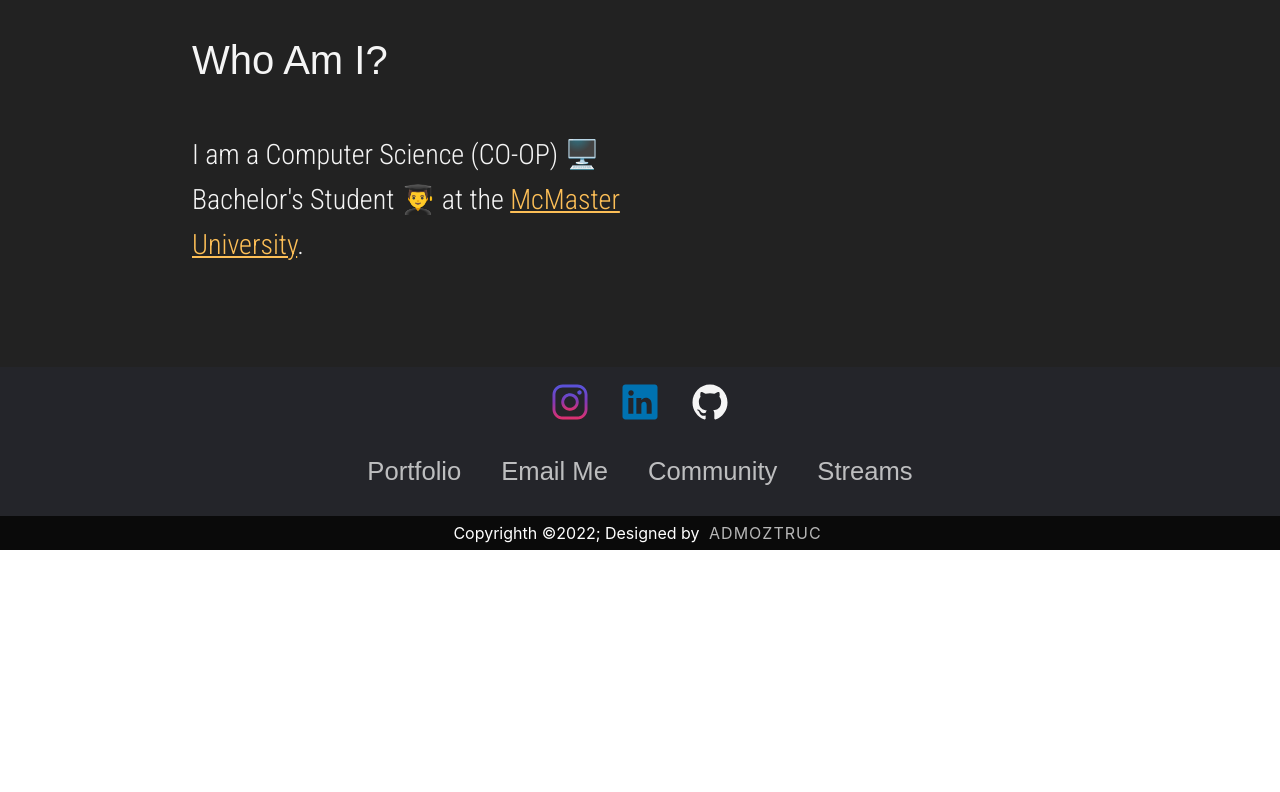
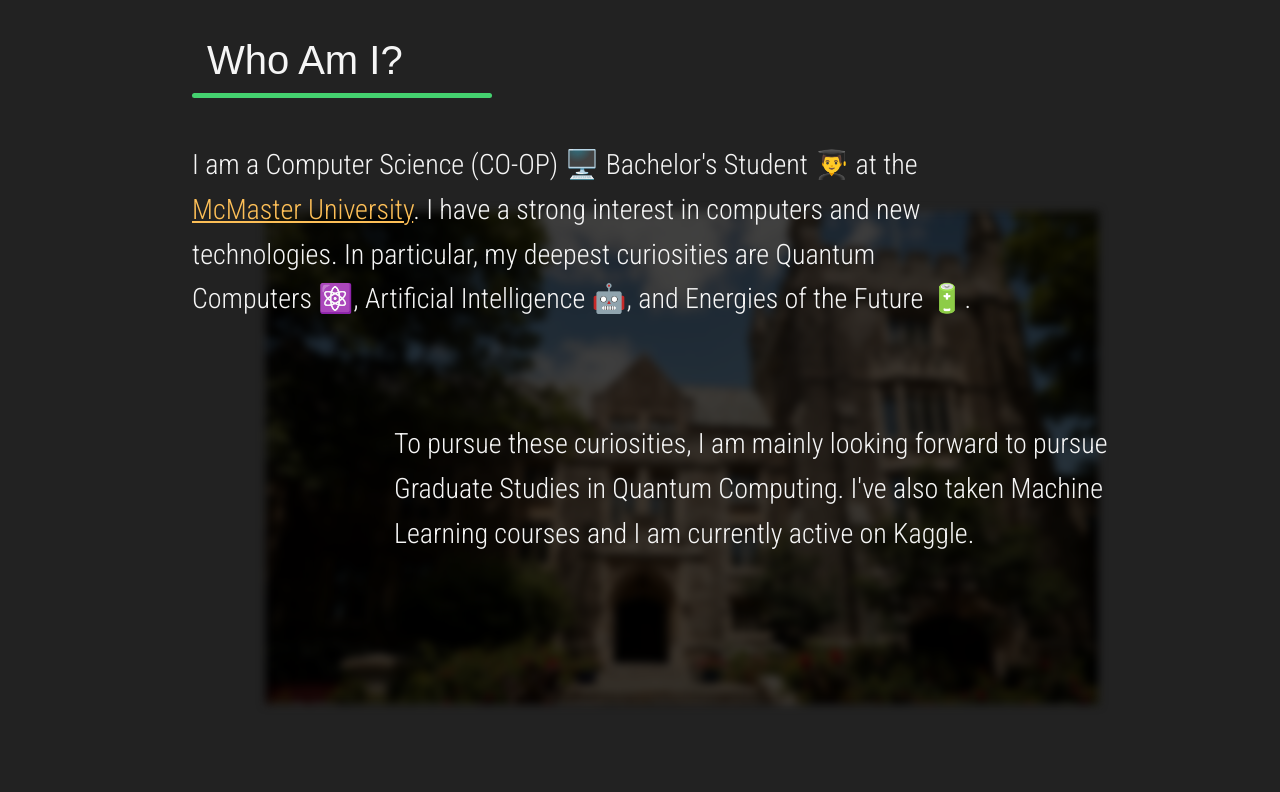
Before and after one commit to FarukEfe/personal-website, a React (Create React App) app: page / in a window 1280 px wide. Shown: the part 802-1594 px from the top of the page. Before the commit the page ends 1352 px from the top, so only its background shows below. Built offline with nearby package versions, Linux system fonts and the light colour scheme; a web font is replaced by a local one.

Commit message:
"About Me" section first version complete, "Education" page is currently being worked on

```diff
--- a/src/Components/Banner/styles.css
+++ b/src/Components/Banner/styles.css
@@ -1,5 +1,5 @@
 .banner-header {
-    width: 100vw;
+    width: 100%;
     height: 100vh;
 
     display: grid;
--- a/src/Components/Navbar/index.js
+++ b/src/Components/Navbar/index.js
@@ -25,4 +25,6 @@ class Navbar extends React.Component {
     }
 }
 
+// <img alt="gmail" style={{width: 25, height: 25}} src={process.env.PUBLIC_URL + "/images/socials/gmail.svg"} />
+
 export default Navbar;
--- a/src/Components/Navbar/styles.css
+++ b/src/Components/Navbar/styles.css
@@ -6,7 +6,7 @@
     padding: 10px 30px;
 
     position: absolute;
-    width: 100vw;
+    width: 100%;
     height: fit-content;
     left: 0px;
     top: 0px;
@@ -70,12 +70,15 @@
 }
 
 .nav_links li a:hover {
-    color: #FDBF57;
+    color: rgb(68, 209, 111);
 }
 
+/*
+    Not yet used, but keeping the code just in case
+*/
 #navigation button {
     padding: 6px 18px;
-    background-color: #FDBF57;
+    background-color: whitesmoke;
     border: none;
     border-radius: 50px;
     cursor: pointer;
@@ -83,5 +86,5 @@
 }
 
 #navigation button:hover {
-    background-color: rgba(10, 165, 204,0.8);
+    background-color: rgb(68, 209, 111);
 }
--- a/src/Pages/Education/styles.css
+++ b/src/Pages/Education/styles.css
@@ -1,5 +1,5 @@
 #education {
-    width: 100vw;
+    width: 100%;
     height: fit-content;
     display: flex;
     flex-direction: column;
--- a/src/Pages/Main/index.js
+++ b/src/Pages/Main/index.js
@@ -1,6 +1,7 @@
 import React from "react";
 
 import Banner from "../../Components/Banner/index.js";
+import EducationPage from "../Education/index.js"
 
 /* CSS */
 import "./styles.css";
@@ -10,11 +11,20 @@ export default function MainPage() {
         <div id="main">
             <Banner />
             <div className="content about-me">
-                <h1 className="stick-semibold">Who Am I?</h1>
-                <div className="paragraphs">
-                    <div className="p-stretch push-left"><p className="roboto-light">I am a Computer Science (CO-OP) 🖥️ Bachelor's Student 👨‍🎓 at the <a href="/" id="mcmaster-link" className="roboto-light">McMaster University</a>.</p></div>
-                    <div className="p-stretch push-right"><p className="roboto-light"></p></div>
+                <h1 className="content-title stick-semibold">Who Am I?</h1>
+                <div className="p-container">
+                    <div className="paragraphs">
+                        <div className="p-stretch push-left"><p className="roboto-light">I am a Computer Science (CO-OP) 🖥️ Bachelor's Student 👨‍🎓 at the <a href="/" id="mcmaster-link" className="roboto-light">McMaster University</a>. I have a strong interest in computers and new technologies. In particular, my deepest curiosities are Quantum Computers ⚛️, Artificial Intelligence 🤖, and Energies of the Future 🔋.</p></div>
+                        <div className="p-stretch push-right"><p className="roboto-light">To pursue these curiosities, I am mainly looking forward to pursue Graduate Studies in Quantum Computing. I've also taken Machine Learning courses and I am currently active on Kaggle.</p></div>
+                    </div>
+                    <div className="content-bg">
+                        <img alt="aboutme" src={process.env.PUBLIC_URL + "/images/bg/mcmaster.jpg"} />
+                    </div>
                 </div>
+            </div>
+            <div className="content education">
+                <h1 className="content-title stick-semibold">Education</h1>
+                <EducationPage />
             </div>
         </div>
     )
--- a/src/Pages/Main/styles.css
+++ b/src/Pages/Main/styles.css
@@ -1,10 +1,12 @@
 #main {
-    width: 100vw;
+    width: 100%;
     display: flex;
     flex-direction: column;
     align-items: center;
     justify-content: center;
     gap: 40px;
+
+    margin-bottom: 50px;
 }
 
 .content {
@@ -19,29 +21,56 @@
     padding-right: 15%;
 }
 
-.reverse {
-    align-items: end !important;
+/*
+    CSS for all content boxes
+*/
+
+.content .content-title {
+    color: whitesmoke;
+    font-size: 40px;
+    text-align: start;
+
+    background: transparent;
+    border-radius: 10px;
+    height: 5px;
+    width: 300px;
+    box-shadow: 0 55px 0 0 rgb(68, 209, 111);
+
+    padding-left: 15px;
+    margin-bottom: 50px;
 }
 
-.content h1 {
-    color: whitesmoke;
-    font-size: 40px;
+/*
+    Alignment for about-me
+*/
+
+.about-me .p-container {
+    display: grid;
+    grid-template-columns: 1;
+    grid-template-rows: 1;
 }
 
-.content .paragraphs p {
-    width: 50%;
+/*Content of about-me*/
+
+.about-me .paragraphs {
+    grid-row: 1;
+    grid-column: 1;
+    width: 100%;
+    display: flex;
+    flex-direction: column;
+    gap: 100px;
+
+    position: relative;
+    z-index: 9;
+}
+
+.about-me .paragraphs p {
+    width: 80%;
     color: whitesmoke;
     font-size: 28px;
     letter-spacing: 1.2;
     line-height: 1.6;
-
-}
-
-.paragraphs {
-    width: 100%;
-    display: flex;
-    flex-direction: column;
-    gap: 100px;
+    text-align: start;
 }
 
 .push-left, .push-right {
@@ -53,12 +82,10 @@
 
 .push-left {
     justify-content: start;
-    text-align: start;
 }
 
 .push-right {
     justify-content: end;
-    text-align: end;
 }
 
 #mcmaster-link {
@@ -69,3 +96,27 @@
     letter-spacing: 1.2;
     line-height: 1.6;
 }
+
+/*Background of about-me*/
+
+.about-me .content-bg {
+    grid-row: 1;
+    grid-column: 1;
+    width: 100%;
+    height: 100%;
+    display: grid;
+    grid-template-columns: 1;
+    grid-template-rows: 1;
+
+    position: relative;
+    z-index: 8;
+}
+
+.about-me .content-bg img {
+    grid-row: 1;
+    grid-column: 1;
+    margin-right: 30px;
+    margin-top: 25px;
+    scale: 0.85;
+    filter: saturate(0.95) contrast(1.1) brightness(25%) blur(5px);
+}
```
Also changed, not shown: public/images/socials/gmail.svg (added).
